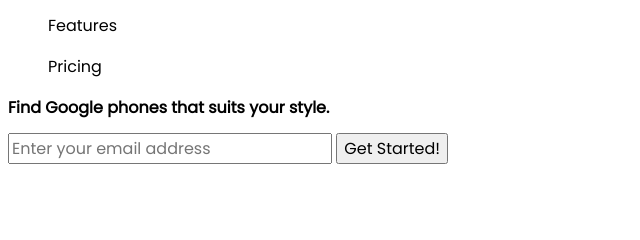
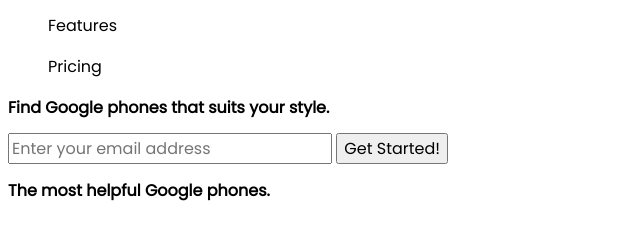
Before and after one commit to OrionTG/Product-Landing-Page, a plain HTML site: page index.html in a window 1280 px wide. Shown: the part 118-358 px from the top of the page, without its empty margins (0-640 px from the left). Drawn offline with Linux system fonts and the light colour scheme.

Commit message:
Modify index.html

```diff
--- a/index.html
+++ b/index.html
@@ -44,7 +44,10 @@
             <!-- Hero End -->
 
             <div class="container">
-                <section class="your-choices"></section>
+                <section class="your-choices">
+                    <h2>The most helpful Google phones.</h2>
+
+                </section>
             </div>
         </div>
     </body>
```
